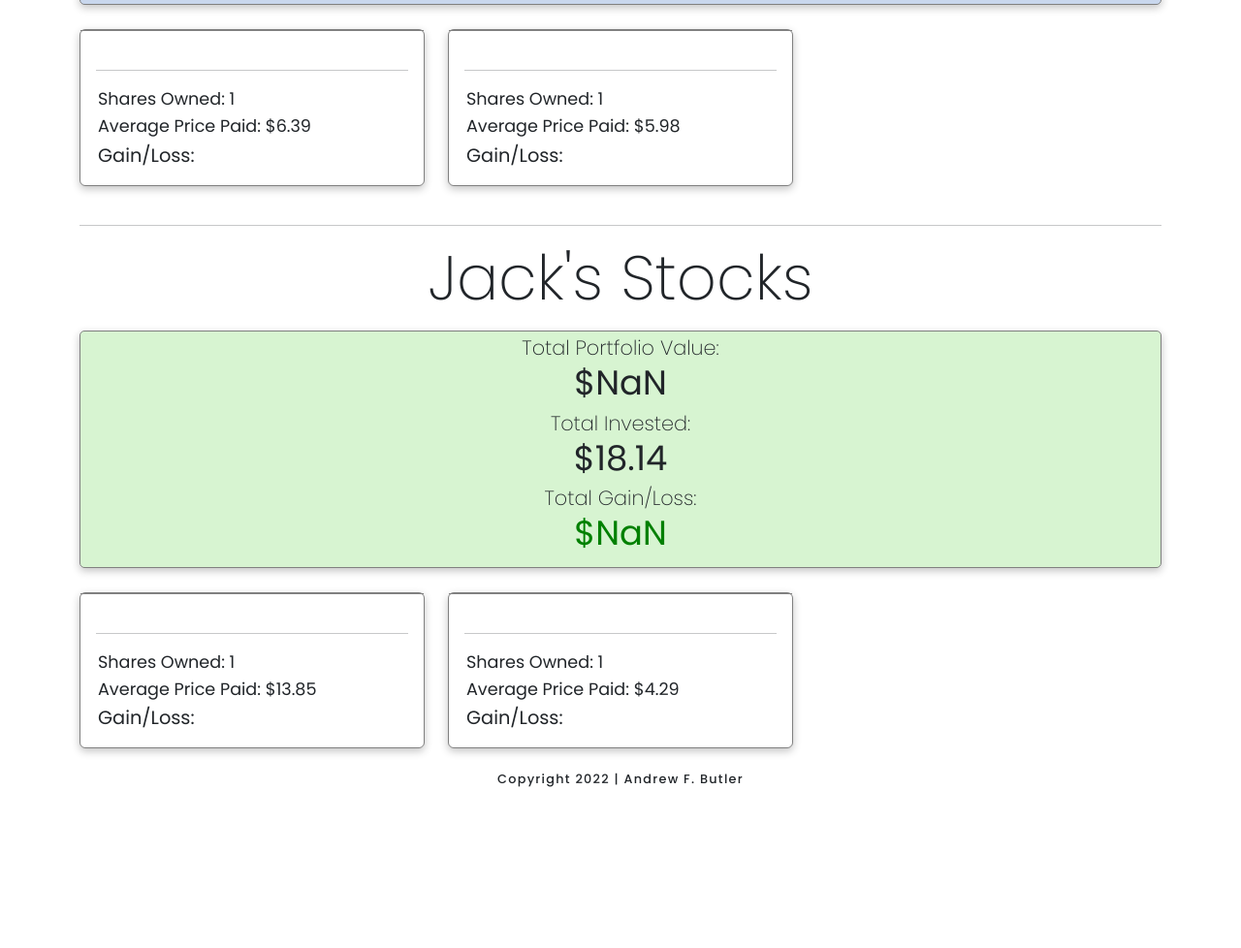
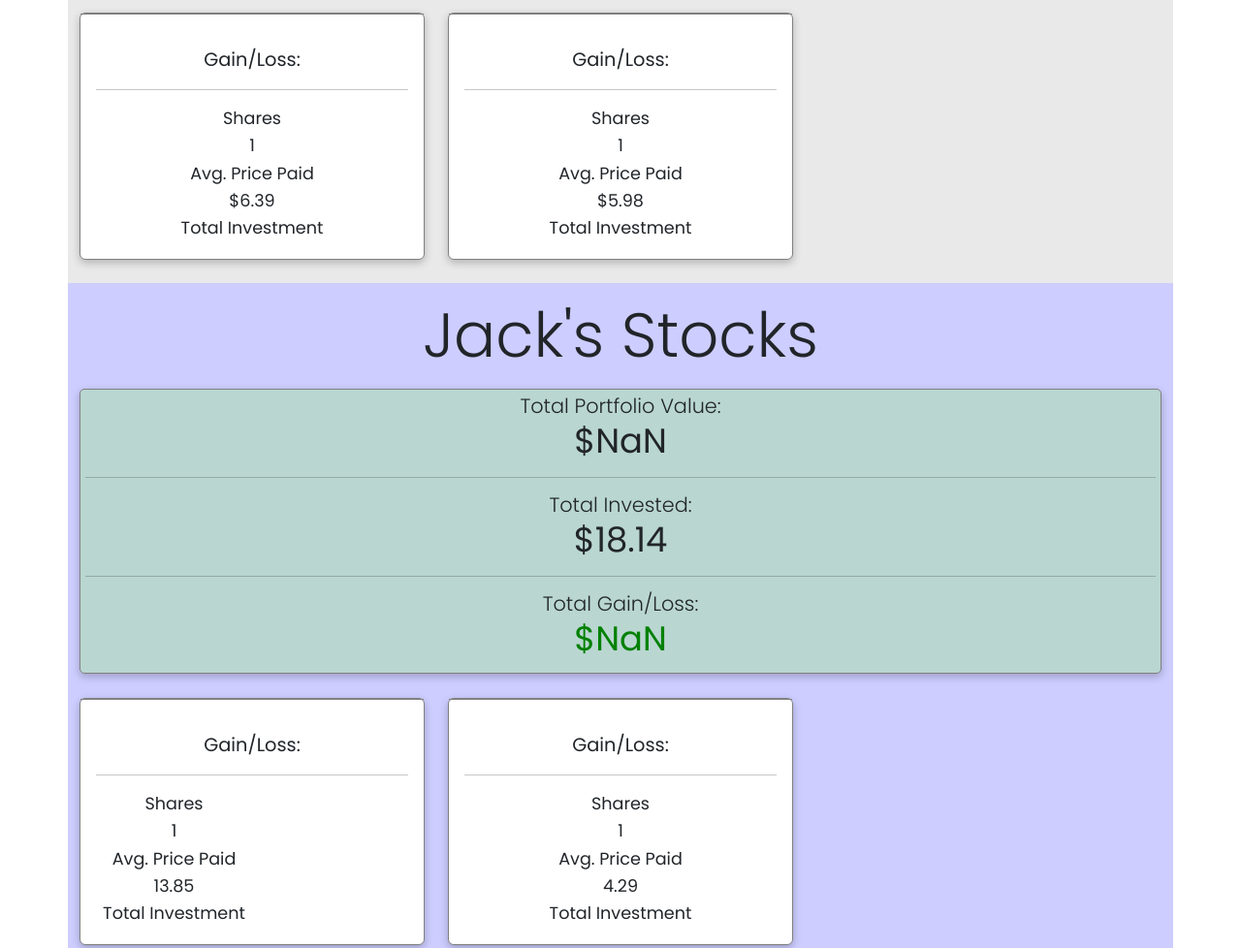
Before and after one commit to abutler911/kids-stock-tracker, a plain HTML site: page index.html in a window 1280 px wide. Shown: the part 527-1505 px from the top of the page at 97% size. Before the commit the page ends 1347 px from the top, so only its background shows below. Drawn offline with nearby package versions, Linux system fonts and the light colour scheme; no server answers.

Commit message:
styling changes

```diff
--- a/app.js
+++ b/app.js
@@ -99,13 +99,13 @@ let jStockArray = [
 
 
 for(let i=0; i < hStockArray.length; i++) {
-    hSharesOwned[i].innerText = `Shares Owned: ${hStockArray[i].shares}`;
-    hAvgPrice[i].innerText = `Average Price Paid: $${hStockArray[i].avgPrice}`;
+    hSharesOwned[i].innerText = `${hStockArray[i].shares}`;
+    hAvgPrice[i].innerText = `$${hStockArray[i].avgPrice}`;
 }
 
 for(let i=0; i < jStockArray.length; i++) {
-    jSharesOwned[i].innerText = `Shares Owned: ${jStockArray[i].shares}`;
-    jAvgPrice[i].innerText = `Average Price Paid: $${jStockArray[i].avgPrice}`;
+    jSharesOwned[i].innerText = `${jStockArray[i].shares}`;
+    jAvgPrice[i].innerText = `${jStockArray[i].avgPrice}`;
 }
 
 async function hUpdateArray() {
@@ -124,7 +124,7 @@ async function hUpdateArray() {
             }
             hGainLoss[i].innerText = `$${gainLoss}`;
             hStockNames[i].innerText = hStockArray[i].name;
-            hTotalInvestment[i].innerText = `Total Investment: $${total.toFixed(2)}`;
+            hTotalInvestment[i].innerText = `$${total.toFixed(2)}`;
         }
 
     } catch (error) {
@@ -148,7 +148,7 @@ async function jUpdateArray() {
             }
             jGainLoss[i].innerText = `$${gainLoss}`;
             jStockNames[i].innerText = jStockArray[i].name;
-            jTotalInvestment[i].innerText = `Total Investment: $${total.toFixed(2)}`;
+            jTotalInvestment[i].innerText = `$${total.toFixed(2)}`;
         }
 
     } catch (error) {
--- a/index.html
+++ b/index.html
@@ -15,22 +15,21 @@
     <link rel="preconnect" href="https://fonts.googleapis.com" />
     <link rel="preconnect" href="https://fonts.gstatic.com" crossorigin />
     <link
-      href="https://fonts.googleapis.com/css2?family=Lora:wght@500&family=Poppins:ital,wght@0,100;0,200;0,400;0,500;0,700;0,800;0,900;1,100&display=swap"
+      href="https://fonts.googleapis.com/css2?family=Poppins:wght@200;300;400;500;600;700&family=Source+Code+Pro:wght@300;400;500&display=swap"
       rel="stylesheet"
     />
     <link rel="stylesheet" href="style.css" />
   </head>
   <body>
     <section class="header">
-      <h1 class="text-center" id="app-title">Da Boys' Stock Tracker</h1>
-      <h2 class="text-center" id="version-line">Version 1.1 | June 25, 2022</h2>
+      <h1 class="text-center" id="app-title">Da Boys' Fat Stacks</h1>
+      <h2 class="text-center" id="version-line">Version 1.2 | June 27, 2022</h2>
       <div class="search-container">
         <input type="text" placeholder="symbol" id="search-input" />
         <button class="btn btn-outline-dark" id="search-btn">Search</button>
       </div>
       <div class="text-center" id="search-result-display"></div>
-      <div class="container" id="hContainer">
-        <hr />
+      <div class="container pt-3" id="hContainer">
         <h2 class="text-center display-3 mb-3">Hudson's Stocks</h2>
         <div class="summary" id="h-summary">
           <h5 class="display-6 text-center">
@@ -64,15 +63,18 @@
             <div class="card">
               <h2 class="text-center h-stock-name"></h2>
               <div class="card-body">
-                <h5 class="card-title text-end h-stock-price"></h5>
-                <hr />
-                <p class="card-text text-start h-shares-owned"></p>
-                <p class="card-text text-start h-avg-price"></p>
-                <p class="card-text text-start h-total-investment"></p>
-                <p class="card-text text-start gain-loss">
+                <h5 class="card-title text-center h-stock-price"></h5>
+                <p class="card-text text-center gain-loss">
                   Gain/Loss:
                   <span class="h-gain-loss"> </span>
                 </p>
+                <hr />
+                <p class="card-text text-center">Shares</p>
+                <p class="text-center h-shares-owned"></p>
+                <p class="card-text text-center">Avg. Price Paid</p>
+                <p class="text-center h-avg-price"></p>
+                <p class="card-text text-center">Total Investment</p>
+                <p class="text-center h-total-investment"></p>
               </div>
             </div>
           </div>
@@ -80,21 +82,24 @@
             <div class="card">
               <h2 class="text-center h-stock-name"></h2>
               <div class="card-body">
-                <h5 class="card-title text-end h-stock-price"></h5>
-                <hr />
-                <p class="card-text text-start h-shares-owned"></p>
-                <p class="card-text text-start h-avg-price"></p>
-                <p class="card-text text-start h-total-investment"></p>
-                <p class="card-text text-start gain-loss">
+                <h5 class="card-title text-center h-stock-price"></h5>
+                <p class="card-text text-center gain-loss">
                   Gain/Loss:
                   <span class="h-gain-loss"></span>
                 </p>
+                <hr />
+                <p class="card-text text-center">Shares</p>
+                <p class="text-center h-shares-owned"></p>
+                <p class="card-text text-center">Avg. Price Paid</p>
+                <p class="text-center h-avg-price"></p>
+                <p class="card-text text-center">Total Investment</p>
+                <p class="text-center h-total-investment"></p>
               </div>
             </div>
           </div>
         </div>
-        <hr />
-
+      </div>
+      <div class="container pt-3" id="jContainer">
         <h2 class="text-center display-3 mb-3">Jack's Stocks</h2>
         <div class="summary" id="j-summary">
           <h5 class="display-6 text-center">
@@ -107,12 +112,14 @@
                 ></span
               ></b>
             </p>
+            <hr />
           </h5>
           <h5 class="display-6 text-center">
             Total Invested:
             <p class="text-center">
               <b><span class="summary-numbers" id="j-total-invested"></span></b>
             </p>
+            <hr />
           </h5>
           <h5 class="display-6 text-center">
             Total Gain/Loss:
@@ -128,15 +135,20 @@
             <div class="card">
               <h2 class="text-center j-stock-name"></h2>
               <div class="card-body">
-                <h5 class="card-title text-start j-stock-price"></h5>
-                <hr />
-                <p class="card-text text-start j-shares-owned"></p>
-                <p class="card-text text-start j-avg-price"></p>
-                <p class="card-text text-start j-total-investment"></p>
-                <p class="card-text text-start gain-loss">
+                <h5 class="card-title text-center j-stock-price"></h5>
+                <p class="card-text text-center gain-loss">
                   Gain/Loss:
                   <span class="j-gain-loss"> </span>
                 </p>
+                <hr />
+                <div class="col-md-6">
+                  <p class="card-text text-center">Shares</p>
+                  <p class="text-center j-shares-owned"></p>
+                  <p class="card-text text-center">Avg. Price Paid</p>
+                  <p class="text-center j-avg-price"></p>
+                  <p class="card-text text-center">Total Investment</p>
+                  <p class="text-center j-total-investment"></p>
+                </div>
               </div>
             </div>
           </div>
@@ -144,22 +156,25 @@
             <div class="card">
               <h2 class="text-center j-stock-name"></h2>
               <div class="card-body">
-                <h5 class="card-title text-end j-stock-price"></h5>
-                <hr />
-                <p class="card-text text-start j-shares-owned"></p>
-                <p class="card-text text-start j-avg-price"></p>
-                <p class="card-text text-start j-total-investment"></p>
-                <p class="card-text text-start gain-loss">
+                <h5 class="card-title text-center j-stock-price"></h5>
+                <p class="card-text text-center gain-loss">
                   Gain/Loss:
                   <span class="j-gain-loss"></span>
                 </p>
+                <hr />
+                <p class="card-text text-center">Shares</p>
+                <p class="text-center j-shares-owned"></p>
+                <p class="card-text text-center">Avg. Price Paid</p>
+                <p class="text-center j-avg-price"></p>
+                <p class="card-text text-center">Total Investment</p>
+                <p class="text-center j-total-investment"></p>
               </div>
             </div>
           </div>
         </div>
       </div>
     </section>
-    <div class="container">
+    <div class="container pt-3 copyright">
       <h6 class="text-center" id="copyright">
         Copyright 2022 | Andrew F. Butler
       </h6>
--- a/style.css
+++ b/style.css
@@ -132,3 +132,24 @@ p {
 
 
 }
+
+#h-stock-price {
+    font-family: 'Source Code Pro', monospace;
+}
+
+#hContainer {
+    background-color: rgb(233, 233, 233);
+    margin: none;
+}
+
+#jContainer {
+    background-color: rgb(205, 205, 255);
+    margin: none;
+
+}
+
+.copyright {
+    background-color: rgb(205, 205, 255);
+    margin: none;
+    padding-bottom: 10px;
+}
```
